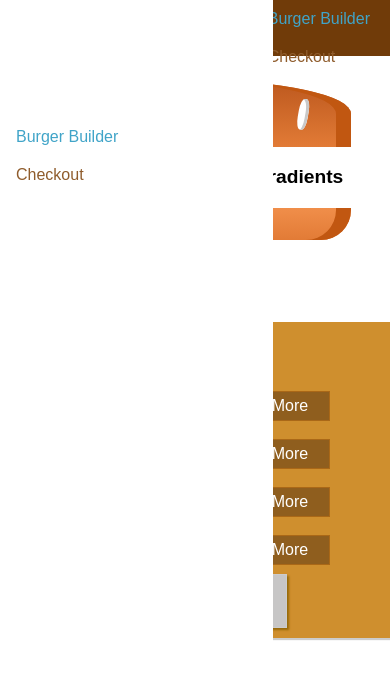
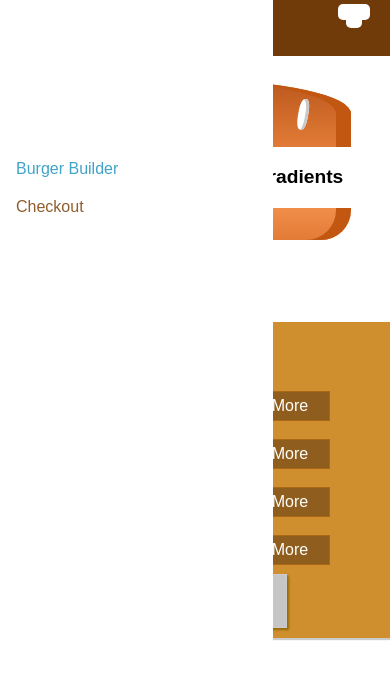
Before and after one commit to YakubuAmidu/SandwitchBuilder, a React (Create React App) app: page / in a window 390 px wide. Shown: the top 678 px of the page. Built offline with nearby package versions, Linux system fonts and the light colour scheme.

Commit message:
Initial commit

```diff
--- a/src/components/Navigation/SideDrawer/SideDrawer.css
+++ b/src/components/Navigation/SideDrawer/SideDrawer.css
@@ -28,4 +28,5 @@
 
 .Logo{
   height: 11%;
+  margin-bottom: 32px;
 }
--- a/src/components/Navigation/Toolbar/Toolbar.css
+++ b/src/components/Navigation/Toolbar/Toolbar.css
@@ -20,3 +20,10 @@
 .Logo{
   height: 80%;
 }
+
+
+@media (max-width: 499px) {
+  .DesktopOnly{
+    display: none;
+  }
+}
--- a/src/components/Navigation/Toolbar/Toolbar.js
+++ b/src/components/Navigation/Toolbar/Toolbar.js
@@ -10,7 +10,7 @@ const Toolbar = (props) => {
      <div className="Logo">
      <Logo/>
      </div>
-     <nav>
+     <nav className="DesktopOnly">
        <NavigationItems />
      </nav>
     </header>
```
Also changed, not shown: 1 other file (tests, documents, lock files or other folders).
